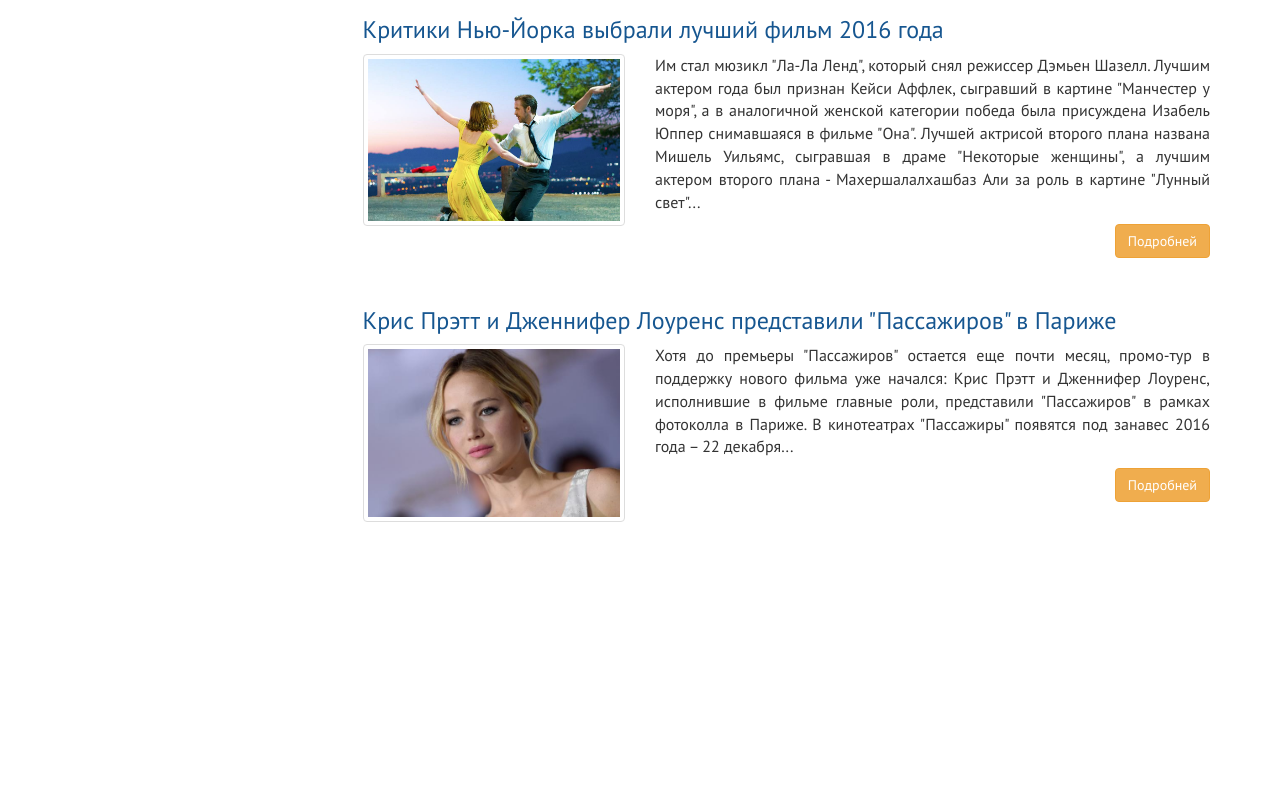
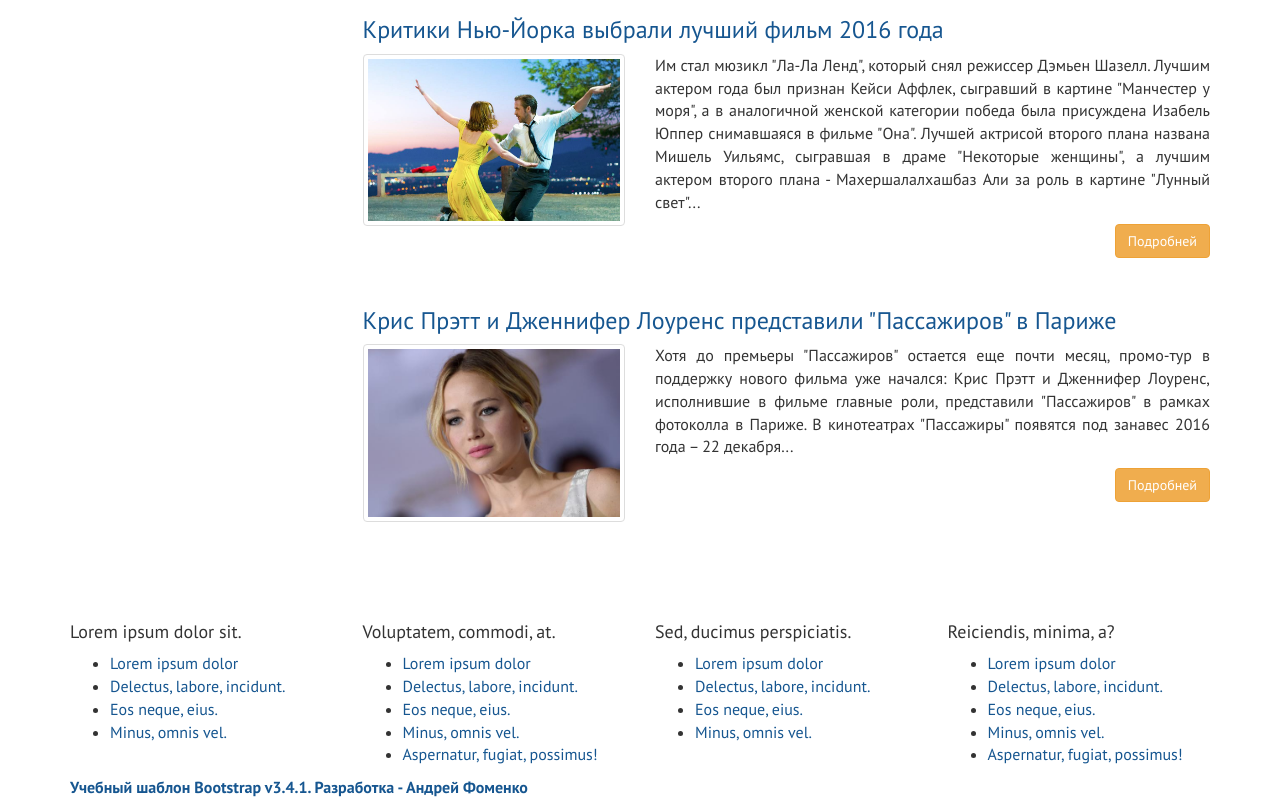
Before and after one commit to TaniaZdanevich/kinozal, a website: page index.html in a window 1280 px wide. Shown: the part 2946-3745 px from the top of the page. Before the commit the page ends 3558 px from the top, so only its background shows below. Drawn offline with Linux system fonts and the light colour scheme.

Commit message:
footer markup

```diff
--- a/index.html
+++ b/index.html
@@ -666,8 +666,71 @@
       </div>
 
     </aside>
+
+
   </div>
 </div>
+
+<footer class="footer">
+  <div class="container-fluid">
+    <div class="row">
+      <div class="container">
+        <div class="row">
+          <div class="footer-top">
+            <div class="footer-first col-md-3 col-xs-6">
+              <h4>Lorem ipsum dolor sit.</h4>
+              <ul>
+                <li><a href="#">Lorem ipsum dolor</a></li>
+                <li><a href="#">Delectus, labore, incidunt.</a></li>
+                <li><a href="#">Eos neque, eius.</a></li>
+                <li><a href="#">Minus, omnis vel.</a></li>
+              </ul>
+            </div>
+            <div class="footer-second col-md-3 col-xs-6">
+              <h4>Voluptatem, commodi, at.</h4>
+              <ul>
+                <li><a href="#">Lorem ipsum dolor</a></li>
+                <li><a href="#">Delectus, labore, incidunt.</a></li>
+                <li><a href="#">Eos neque, eius.</a></li>
+                <li><a href="#">Minus, omnis vel.</a></li>
+                <li><a href="#">Aspernatur, fugiat, possimus!</a></li>
+              </ul>
+            </div>
+            <div class="footer-third col-md-3 col-xs-6">
+              <h4>Sed, ducimus perspiciatis.</h4>
+              <ul>
+                <li><a href="#">Lorem ipsum dolor</a></li>
+                <li><a href="#">Delectus, labore, incidunt.</a></li>
+                <li><a href="#">Eos neque, eius.</a></li>
+                <li><a href="#">Minus, omnis vel.</a></li>
+              </ul>
+            </div>
+            <div class="footer-fourth col-md-3 col-xs-6">
+              <h4>Reiciendis, minima, a?</h4>
+              <ul>
+                <li><a href="#">Lorem ipsum dolor</a></li>
+                <li><a href="#">Delectus, labore, incidunt.</a></li>
+                <li><a href="#">Eos neque, eius.</a></li>
+                <li><a href="#">Minus, omnis vel.</a></li>
+                <li><a href="#">Aspernatur, fugiat, possimus!</a></li>
+              </ul>
+
+            </div>
+          </div>
+        </div>
+        <div class="row">
+          <div class="footer-bottom">
+            <div class="footer-fifth col-xs-12">
+              <strong>
+                <a href="https://fomenko.top/">Учебный шаблон Bootstrap v3.4.1. Разработка - Андрей Фоменко</a>
+              </strong>
+            </div>
+          </div>
+        </div>
+      </div>
+    </div>
+  </div>
+</footer>
 
   <script src="libs/jquery/dist/jquery.min.js"></script>
   <script src="libs/bootstrap/dist/js/bootstrap.min.js"></script>
```
